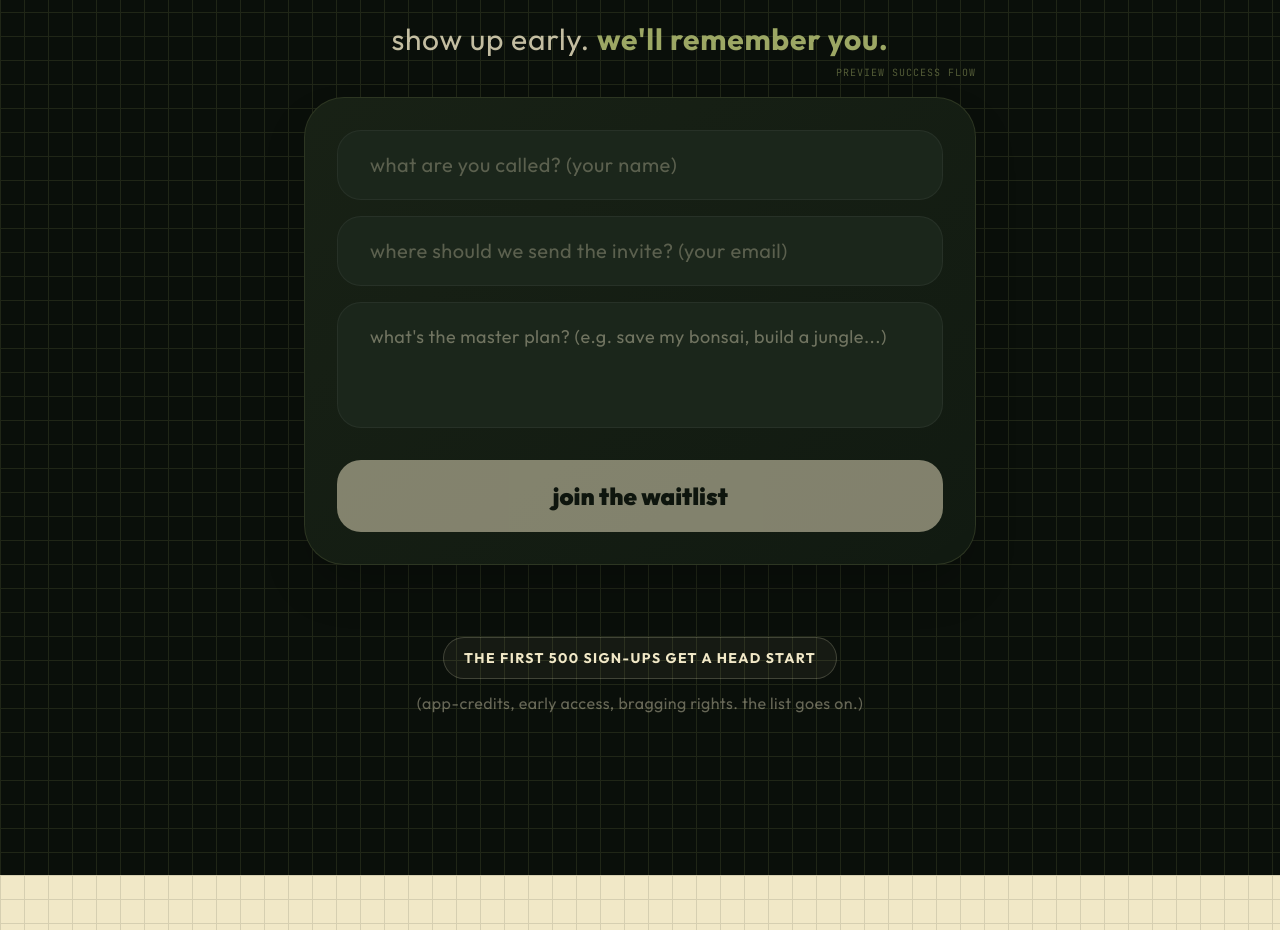
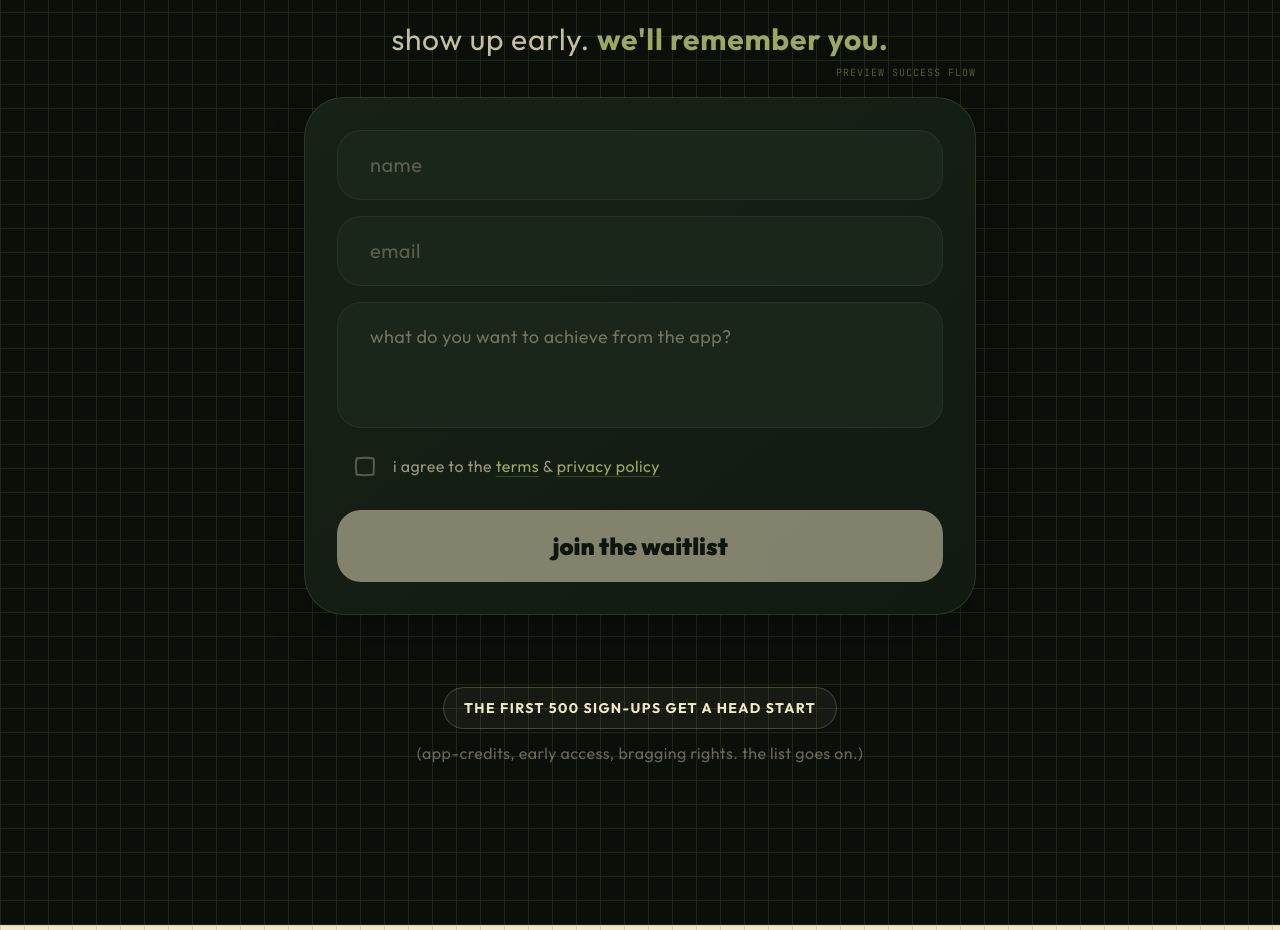
Before and after one commit to otto-o2/otu-waitlist, a Next.js app: page / in a window 1280 px wide. Shown: the part 1940-2870 px from the top of the page. Built offline with nearby package versions, Linux system fonts and the light colour scheme.

Commit message:
Added marker style tick box for terms/privacy and made form placeholders cuter

```diff
--- a/app/components/WaitlistForm.tsx
+++ b/app/components/WaitlistForm.tsx
@@ -9,6 +9,7 @@ export function WaitlistForm() {
   const [email, setEmail] = useState("");
   const [name, setName] = useState("");
   const [intent, setIntent] = useState("");
+  const [agreed, setAgreed] = useState(false);
   const [status, setStatus] = useState<"idle" | "loading" | "success" | "error">("idle");
   const [errorMessage, setErrorMessage] = useState("");
 
@@ -67,7 +68,7 @@ export function WaitlistForm() {
 
           <input
             type="text"
-            placeholder="what are you called? (your name)"
+            placeholder="name"
             value={name}
             onChange={(e) => setName(e.target.value)}
             disabled={status === "loading"}
@@ -76,7 +77,7 @@ export function WaitlistForm() {
           />
           <input
             type="email"
-            placeholder="where should we send the invite? (your email)"
+            placeholder="email"
             value={email}
             onChange={(e) => setEmail(e.target.value)}
             disabled={status === "loading"}
@@ -84,7 +85,7 @@ export function WaitlistForm() {
             className="w-full bg-[#1B261B] border border-white/5 rounded-3xl text-[#F1E8C7] placeholder:text-[#F1E8C7]/30 px-8 py-5 font-sans text-lg md:text-xl outline-none focus:border-[#9CA764]/50 focus:bg-[#0A0F0A] transition-colors lowercase tracking-wide disabled:opacity-50 relative z-10"
           />
           <textarea
-            placeholder="what's the master plan? (e.g. save my bonsai, build a jungle...)"
+            placeholder="what do you want to achieve from the app?"
             value={intent}
             onChange={(e) => setIntent(e.target.value)}
             disabled={status === "loading"}
@@ -93,9 +94,29 @@ export function WaitlistForm() {
             className="w-full bg-[#1B261B] border border-white/5 rounded-3xl text-[#F1E8C7] placeholder:text-[#F1E8C7]/40 px-8 py-5 font-sans text-base md:text-lg outline-none focus:border-[#9CA764]/50 focus:bg-[#0A0F0A] transition-colors lowercase tracking-wide disabled:opacity-50 resize-none relative z-10"
           />
 
+          {/* Custom Marker Tick Box */}
+          <div
+            className="flex items-start gap-4 px-4 mt-2 relative z-10 group/checkbox cursor-pointer"
+            onClick={() => setAgreed(!agreed)}
+          >
+            <div className="w-6 h-6 shrink-0 relative flex items-center justify-center mt-0.5 transition-transform group-hover/checkbox:scale-105">
+              <svg viewBox="0 0 24 24" className={cn("absolute inset-0 w-full h-full transition-colors", agreed ? "text-[#9CA764]" : "text-[#F1E8C7]/30 group-hover/checkbox:text-[#F1E8C7]/60")}>
+                <path d="M3.5 4.5 C 10 3.5, 18 4, 20.5 4.5 C 21.5 10, 20.5 18, 20.5 20.5 C 14 21.5, 6 21, 3.5 20.5 C 2.5 15, 3 7, 3.5 4.5 Z" fill="none" stroke="currentColor" strokeWidth="2" strokeLinecap="round" strokeLinejoin="round" />
+              </svg>
+              {agreed && (
+                <svg viewBox="0 0 24 24" className="absolute inset-0 w-full h-full text-[#9CA764] animate-in zoom-in duration-200" style={{ transform: "scale(1.2)" }}>
+                  <path d="M5 13 C 7 14, 9 17, 10 19 C 13.5 11, 18 5, 24 0" fill="none" stroke="currentColor" strokeWidth="3.5" strokeLinecap="round" strokeLinejoin="round" />
+                </svg>
+              )}
+            </div>
+            <p className="text-sm md:text-base font-sans text-[#F1E8C7]/60 lowercase tracking-wide select-none pt-0.5">
+              i agree to the <a href="/terms" target="_blank" className="text-[#9CA764] hover:text-white transition-colors underline decoration-[#9CA764]/30 underline-offset-4" onClick={(e) => e.stopPropagation()}>terms</a> & <a href="/privacy" target="_blank" className="text-[#9CA764] hover:text-white transition-colors underline decoration-[#9CA764]/30 underline-offset-4" onClick={(e) => e.stopPropagation()}>privacy policy</a>
+            </p>
+          </div>
+
           <button
             type="submit"
-            disabled={status === "loading" || !email || !name || !intent}
+            disabled={status === "loading" || !email || !name || !intent || !agreed}
             className="mt-4 w-full bg-[#F1E8C7] hover:bg-white text-[#0A0F0A] rounded-3xl px-8 py-5 font-black text-xl md:text-2xl transition-all flex items-center justify-center gap-3 group/btn disabled:opacity-50 disabled:cursor-not-allowed lowercase relative z-10"
           >
             {status === "loading" ? "submitting..." : "join the waitlist"}
```
